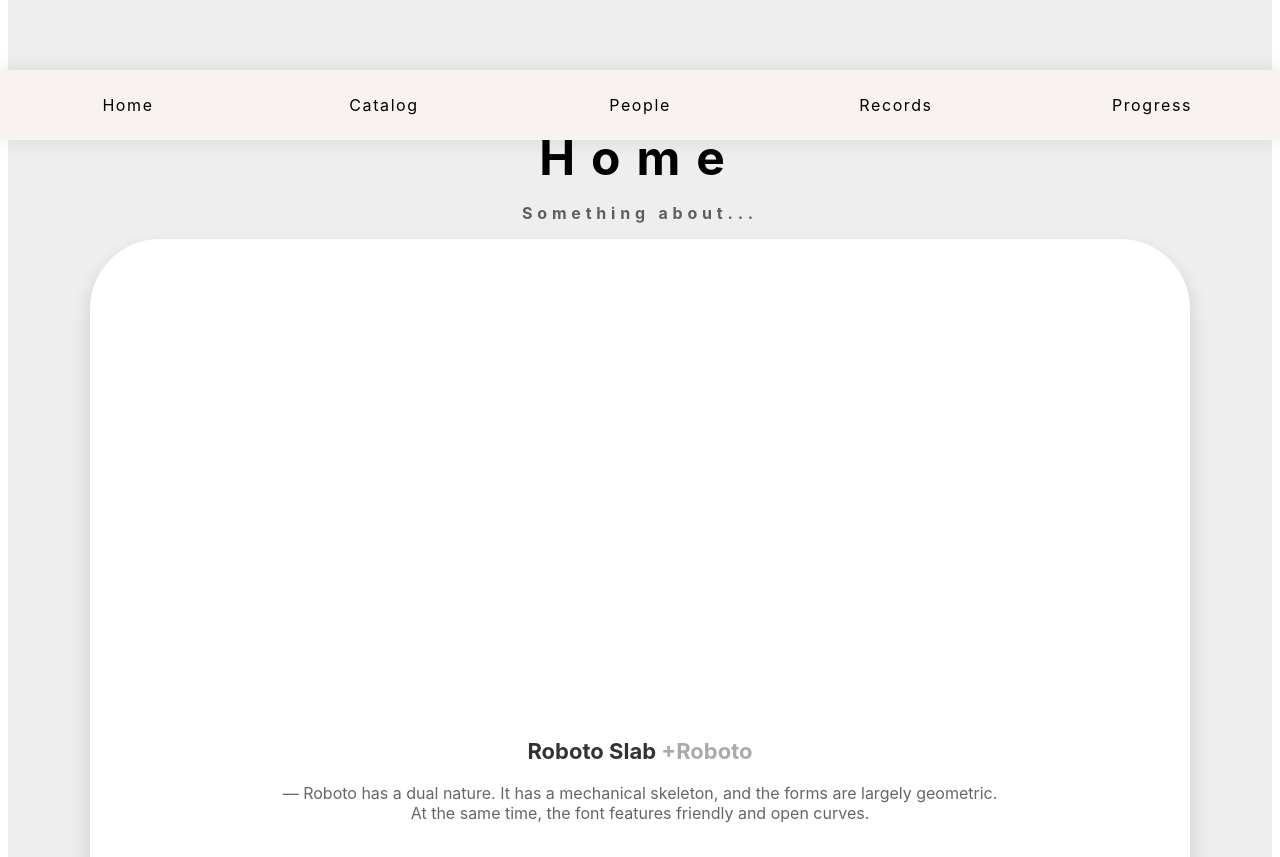
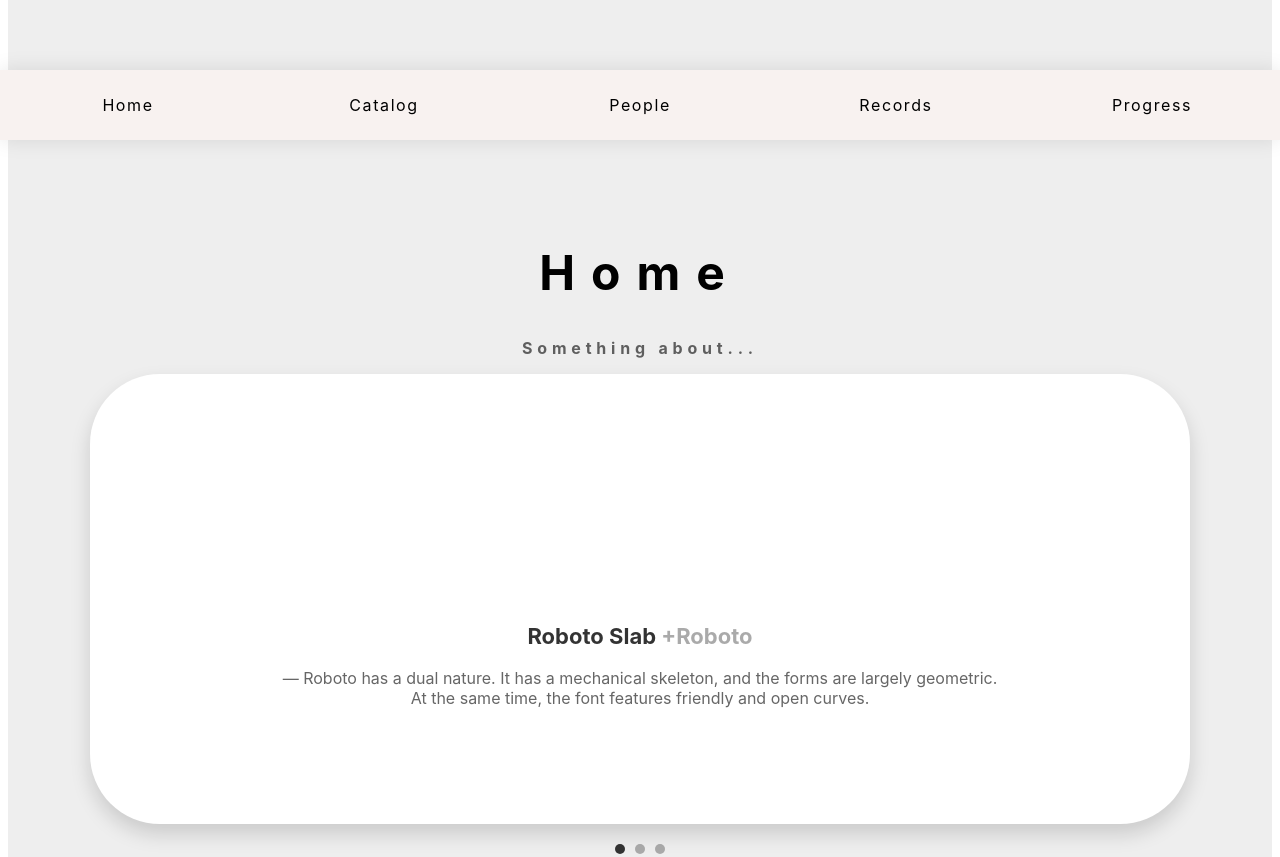
Before and after one commit to twilight-milk/iab, a plain HTML site: page index.html in a window 1280 px wide. Shown: the part 660-1517 px from the top of the page. Drawn offline with nearby package versions, Linux system fonts and the light colour scheme.

Commit message:
rechange sizing of home slide paginator

```diff
--- a/styles.css
+++ b/styles.css
@@ -26,6 +26,7 @@ a {
     font-size: 2rem;
     margin: 0;
     letter-spacing: 1rem;
+    margin-bottom: 20px;
 }
 
 .et-hero-tabs h3,
@@ -102,21 +103,21 @@ a {
 
 
 
-/* Full container for centering */
+/* Full container for centering outside */
 .slider-wrapper {
     display: flex;
     flex-direction: column;
     align-items: center;
     justify-content: center;
-    height: 1000px;
+    height: 480px;
     position: relative;
 }
 
-/* White card-like container */
+/* White card-like container inside*/
 .slider-card {
     width: 300%;
     max-width: 900px;
-    height: 500px;
+    height: 480px;
     background: #fff;
     border-radius: 70px;
     box-shadow: 0 10px 20px rgba(0, 0, 0, 0.15);
```
